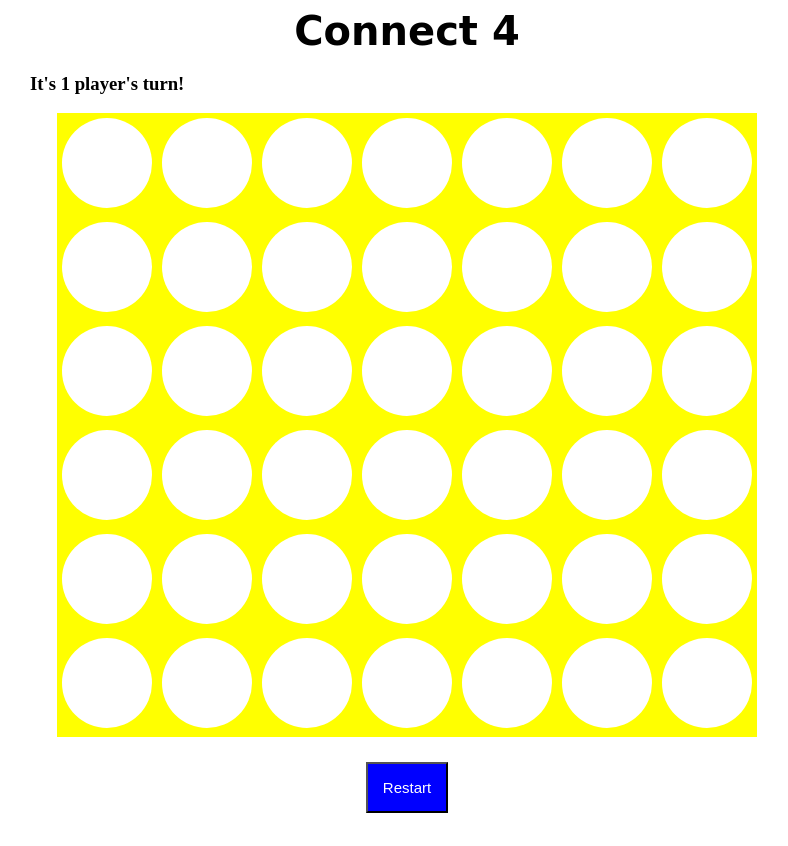
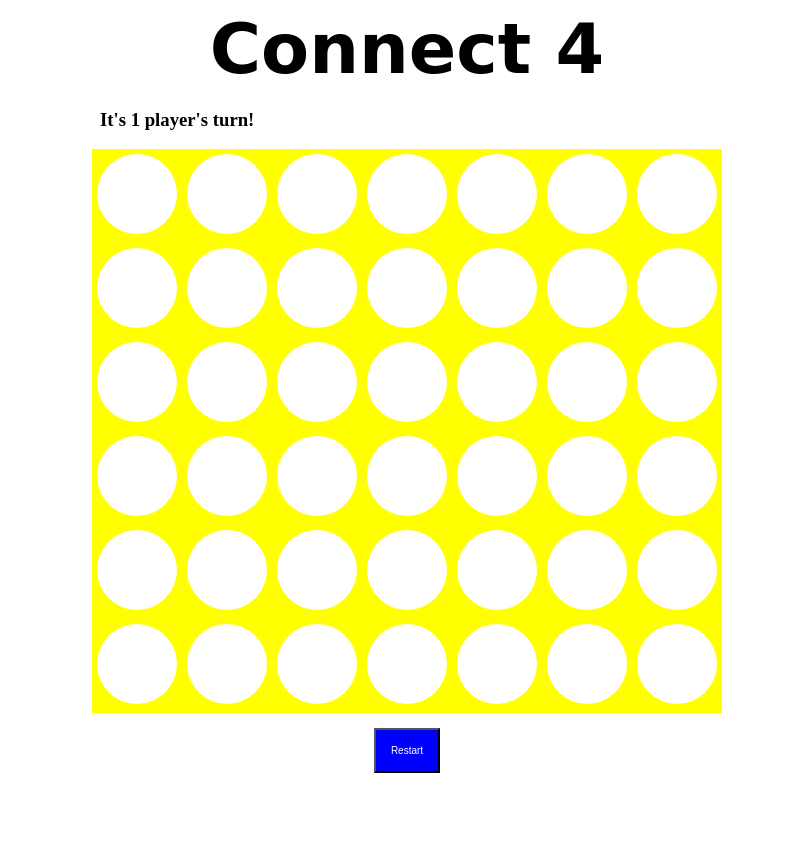
Before and after one commit to Rolita1007/connect4, a PHP site: page / in a window 1280 px wide. Shown: the whole page, without its empty margins (233-1021 px from the left). After the commit the page ends 773 px from the top, so only its background shows below. Run offline with PHP 8.4, Linux system fonts and the light colour scheme; some libraries are stand-ins or nearby versions; some web fonts are replaced.

Commit message:
adjusting the board size font size and button size

```diff
--- a/style.css
+++ b/style.css
@@ -4,13 +4,13 @@ body {
 
 h1 {
   margin: 5px;
-  font-size:  40px;
+  font-size:  70px;
   font-family: 'Sedgwick Ave Display', cursive;
 }
 
 h3 {
   text-align: left;
-  margin-left: 255px;
+  margin-left: 325px;
 }
 
 #connect4 {
@@ -19,11 +19,11 @@ h3 {
 }
 
 .column {
-  width: 90px;
-  height: 90px;
+  width: 80px;
+  height: 80px;
   display: inline-block;
   background-color: white;
-  border-radius: 50%;
+  border-radius: 60%;
   margin: 5px;
 }
 
@@ -46,7 +46,7 @@ h3 {
 #restart {
   background-color: blue;
   color: white;
-  margin: 25px;
+  margin: 15px;
   padding: 15px;
-  font-size: 15px;
+  font-size: 10px;
 }
```
Also changed, not shown: index.html (line endings or trailing spaces).
